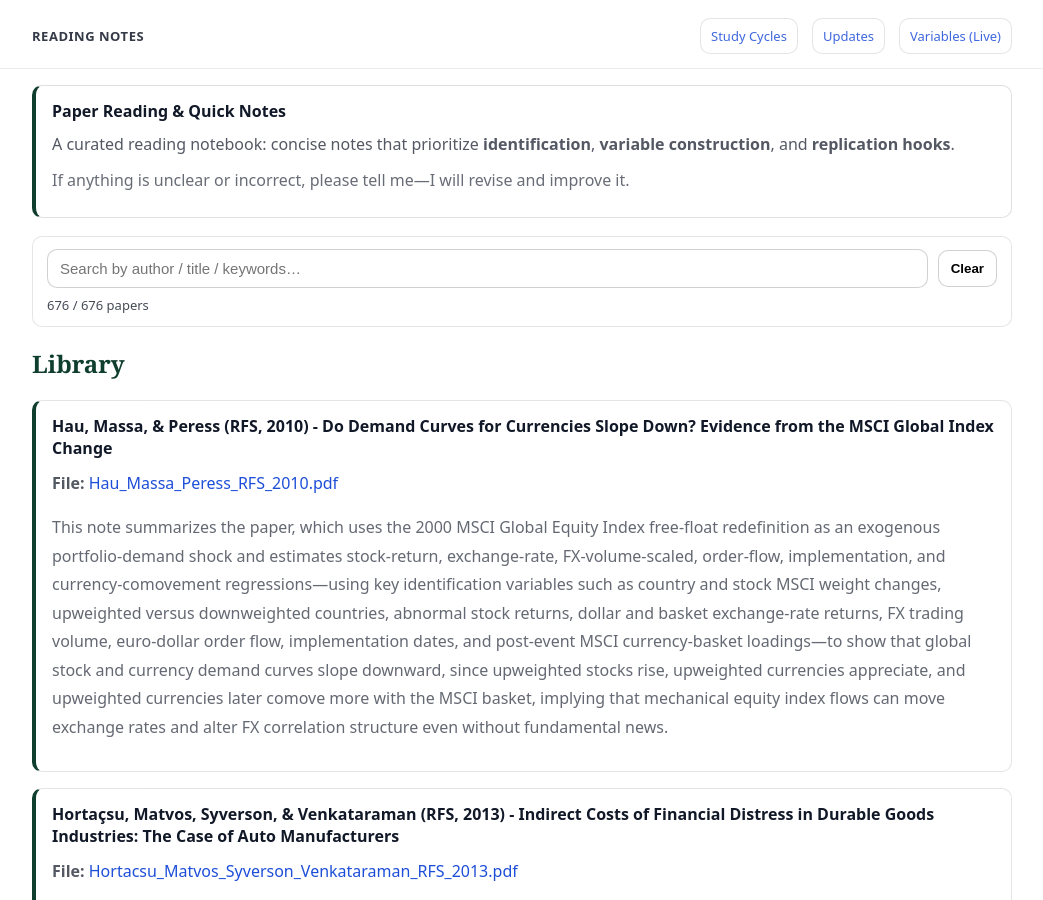
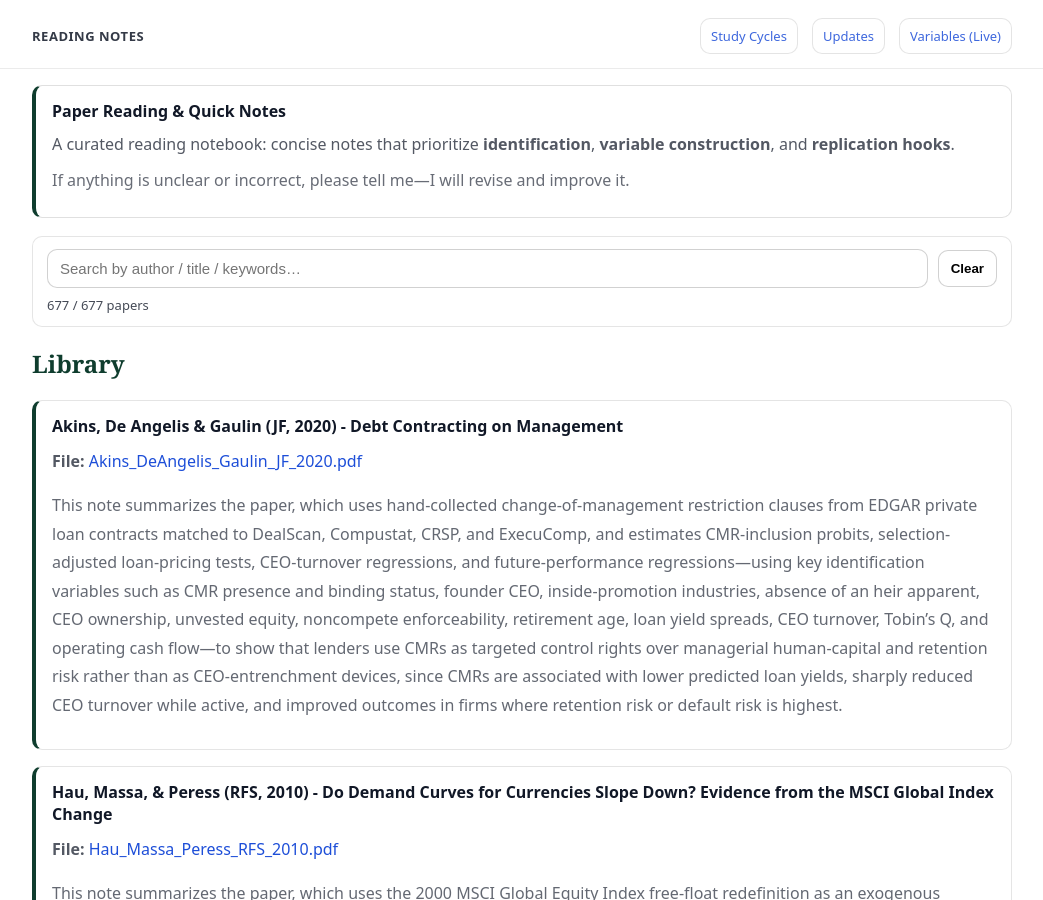
Before and after one commit to yaxinzn/study-archive, a Jekyll site: the page built from reading/index.md, in a window 1280 px wide and 900 px high. Shown: the whole window, without its empty margins (118-1161 px from the left). Built offline with Jekyll 4.4.1, drawn with Linux system fonts in a browser that asks for light colours.

Commit message:
Reading: add/update Akins_DeAngelis_Gaulin_JF_2020.pdf

```diff
--- a/_data/reading.yml
+++ b/_data/reading.yml
@@ -1,3 +1,7 @@
+- title: "Akins, De Angelis & Gaulin (JF, 2020) - Debt Contracting on Management"
+  file: "Akins_DeAngelis_Gaulin_JF_2020.pdf"
+  desc: "This note summarizes the paper, which uses hand-collected change-of-management restriction clauses from EDGAR private loan contracts matched to DealScan, Compustat, CRSP, and ExecuComp, and estimates CMR-inclusion probits, selection-adjusted loan-pricing tests, CEO-turnover regressions, and future-performance regressions—using key identification variables such as CMR presence and binding status, founder CEO, inside-promotion industries, absence of an heir apparent, CEO ownership, unvested equity, noncompete enforceability, retirement age, loan yield spreads, CEO turnover, Tobin’s Q, and operating cash flow—to show that lenders use CMRs as targeted control rights over managerial human-capital and retention risk rather than as CEO-entrenchment devices, since CMRs are associated with lower predicted loan yields, sharply reduced CEO turnover while active, and improved outcomes in firms where retention risk or default risk is highest."
+
 - title: "Hau, Massa, & Peress (RFS, 2010) - Do Demand Curves for Currencies Slope Down? Evidence from the MSCI Global Index Change"
   file: "Hau_Massa_Peress_RFS_2010.pdf"
   desc: "This note summarizes the paper, which uses the 2000 MSCI Global Equity Index free-float redefinition as an exogenous portfolio-demand shock and estimates stock-return, exchange-rate, FX-volume-scaled, order-flow, implementation, and currency-comovement regressions—using key identification variables such as country and stock MSCI weight changes, upweighted versus downweighted countries, abnormal stock returns, dollar and basket exchange-rate returns, FX trading volume, euro-dollar order flow, implementation dates, and post-event MSCI currency-basket loadings—to show that global stock and currency demand curves slope downward, since upweighted stocks rise, upweighted currencies appreciate, and upweighted currencies later comove more with the MSCI basket, implying that mechanical equity index flows can move exchange rates and alter FX correlation structure even without fundamental news."
```
Also changed, not shown: 1 other file.
